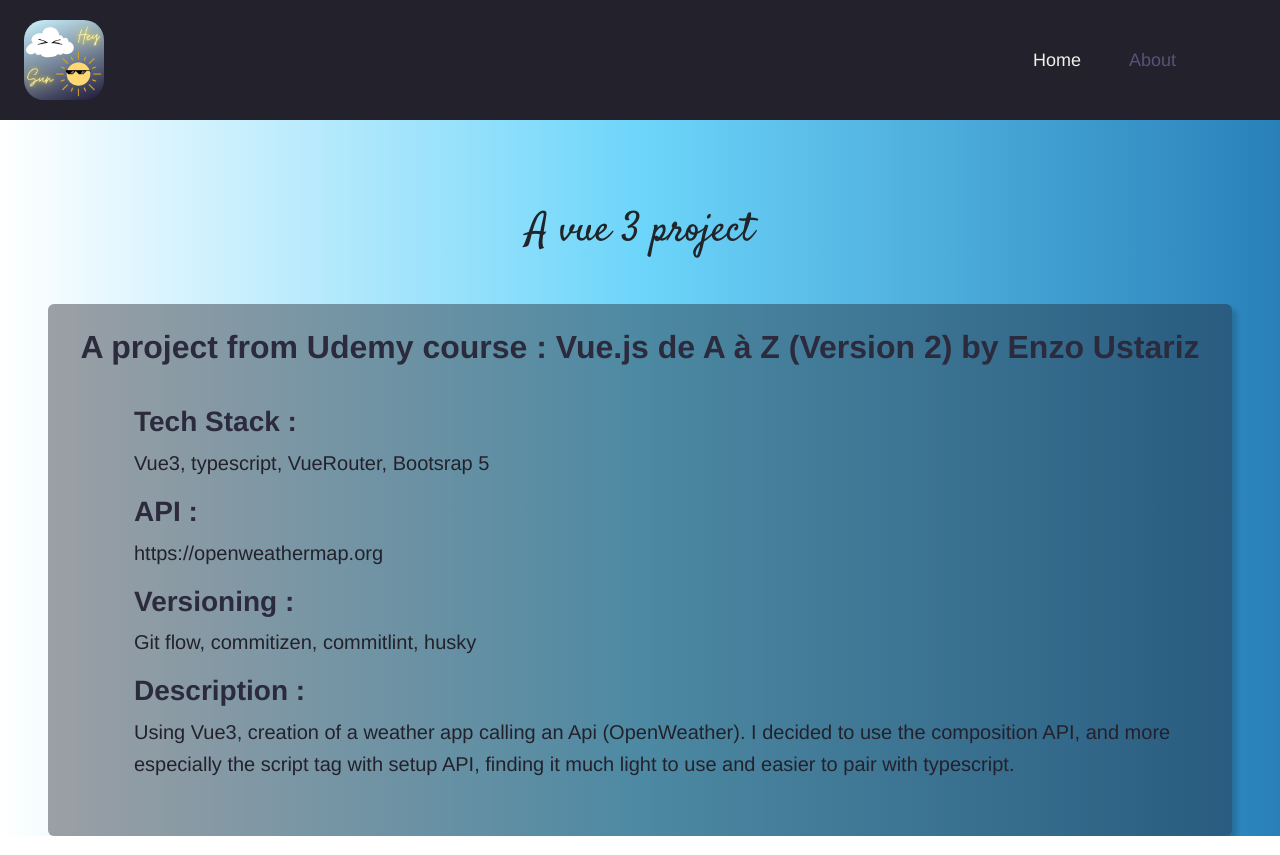
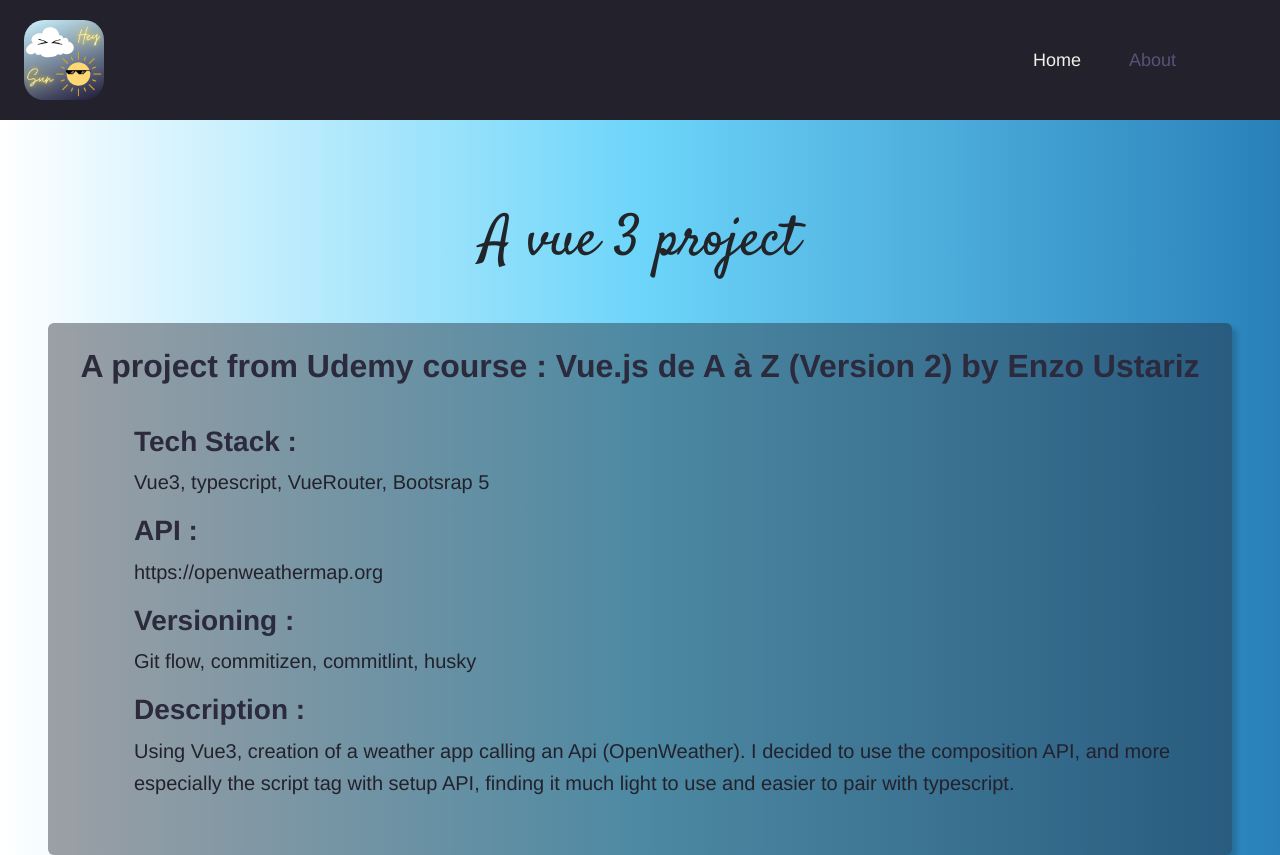
Before and after one commit to fdacheux/weather-app_vue3, a Vue app: page /about in a window 1280 px wide. Built offline with nearby package versions, Linux system fonts and the light colour scheme; no server answers.

Commit message:
feat(about view): add style on main title

```diff
--- a/src/views/AboutView.vue
+++ b/src/views/AboutView.vue
@@ -4,7 +4,7 @@ import DescriptionItem from "../components/ProjectDescription/DescriptionItem.vu
 
 <template>
   <main>
-    <h1 class="my-5">A vue 3 project</h1>
+    <h1 class="my-5 display-4">A vue 3 project</h1>
     <DescriptionItem />
   </main>
 </template>
```
